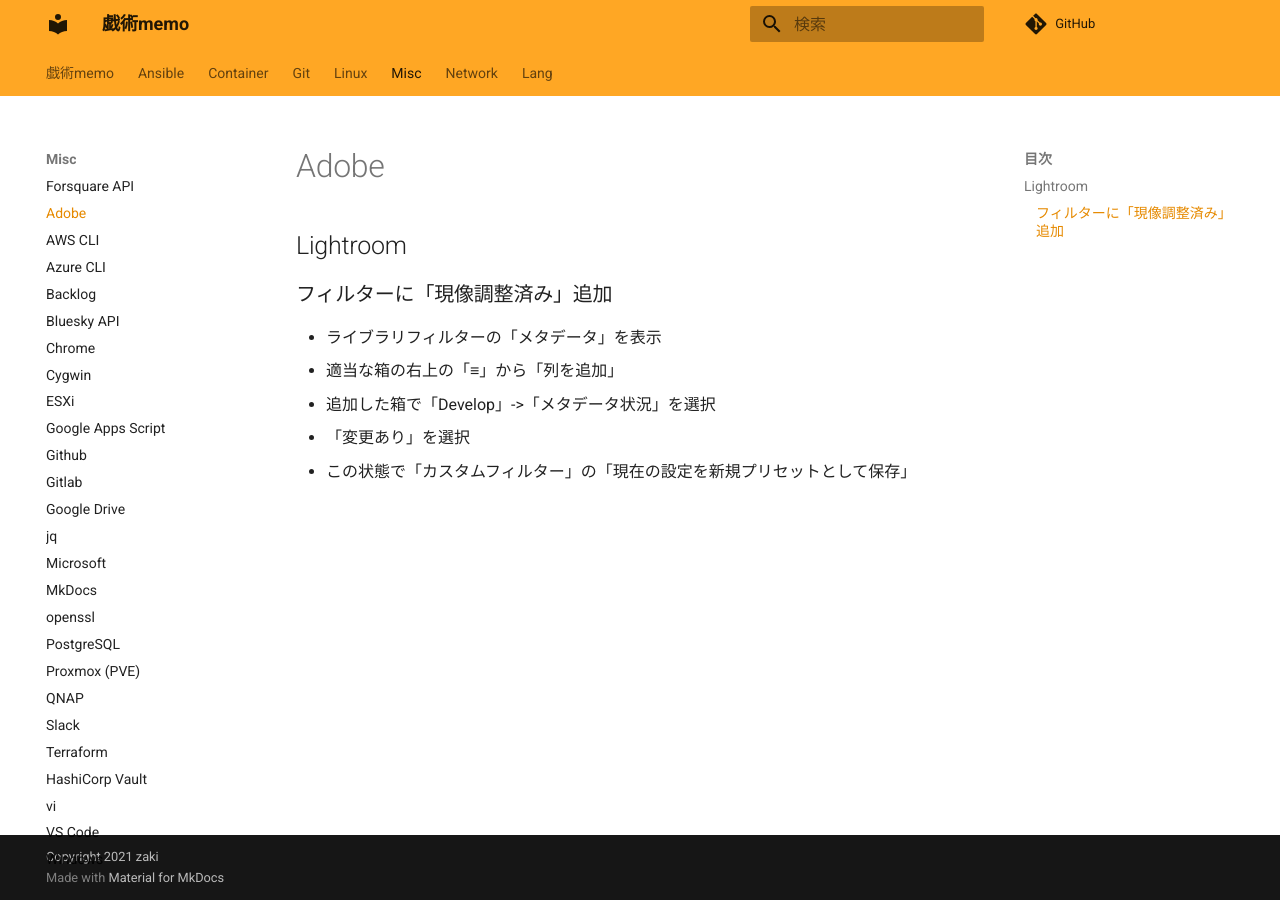
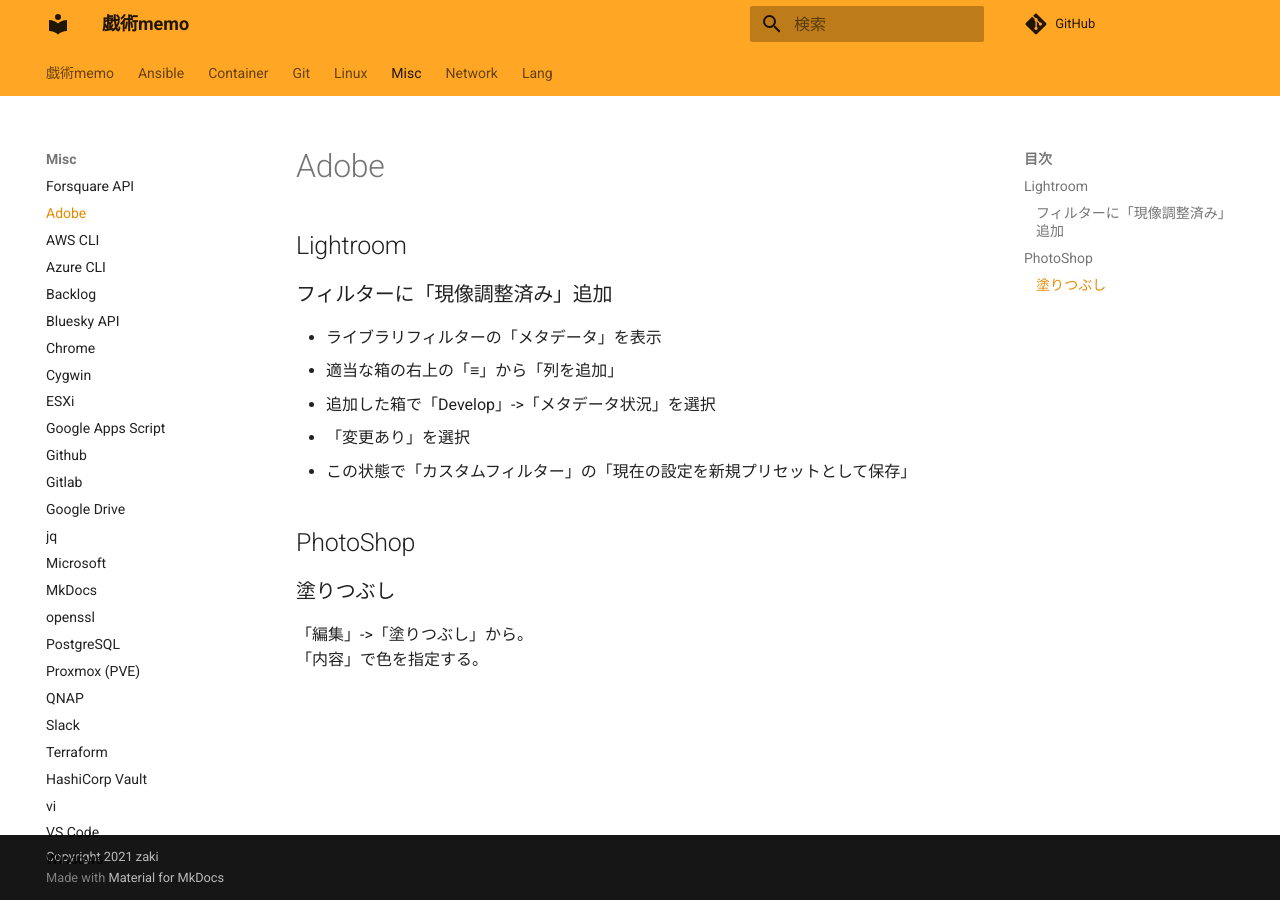
Before and after one commit to zaki-lknr/docs, an MkDocs documentation site: the page built from docs/Misc/adobe.md, in a window 1280 px wide. Built offline with MkDocs 1.6.1 and Material for MkDocs 9.7.7, drawn with Linux system fonts in a browser that asks for light colours; comment, search, counter and statistics services are not loaded.

Commit message:
add: misc/adobe: photoshop: 塗りつぶし

```diff
--- a/docs/Misc/adobe.md
+++ b/docs/Misc/adobe.md
@@ -9,3 +9,10 @@
 - 追加した箱で「Develop」->「メタデータ状況」を選択
 - 「変更あり」を選択
 - この状態で「カスタムフィルター」の「現在の設定を新規プリセットとして保存」
+
+## PhotoShop
+
+### 塗りつぶし
+
+「編集」->「塗りつぶし」から。
+「内容」で色を指定する。
```
